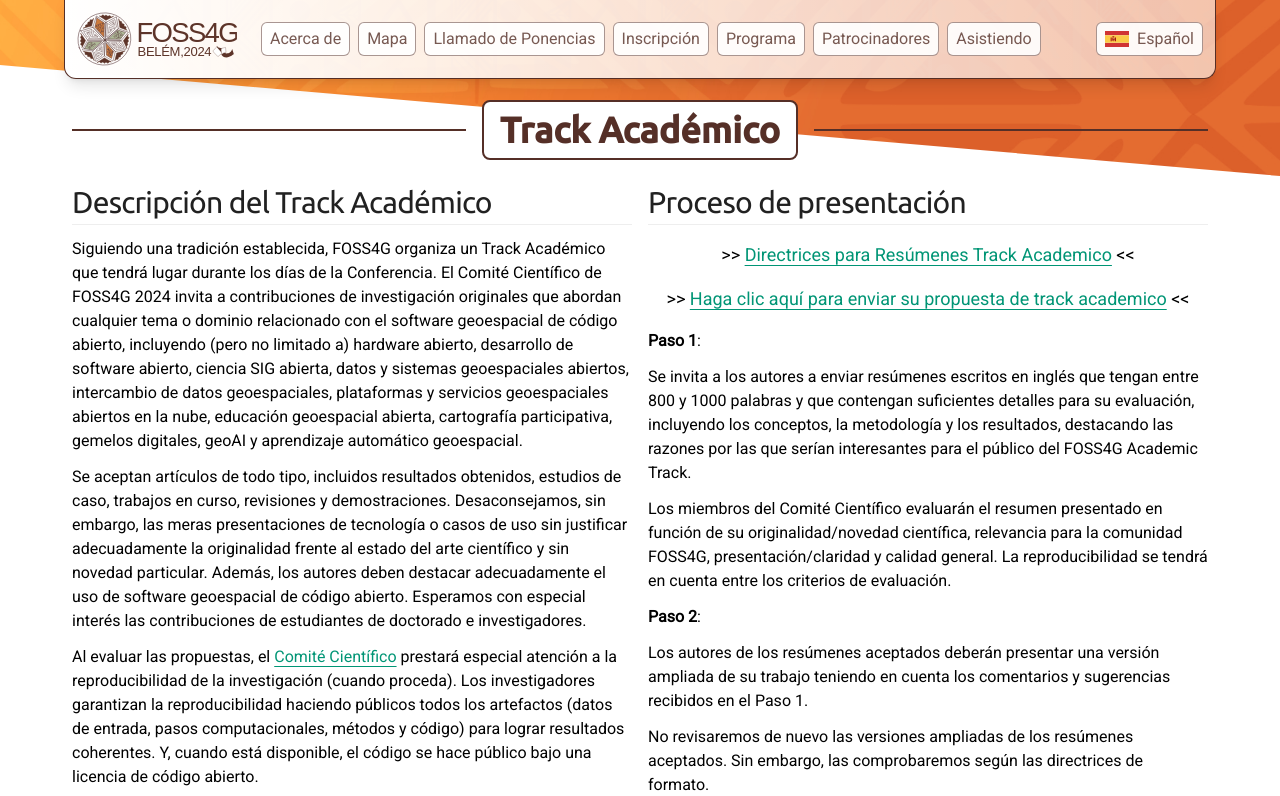
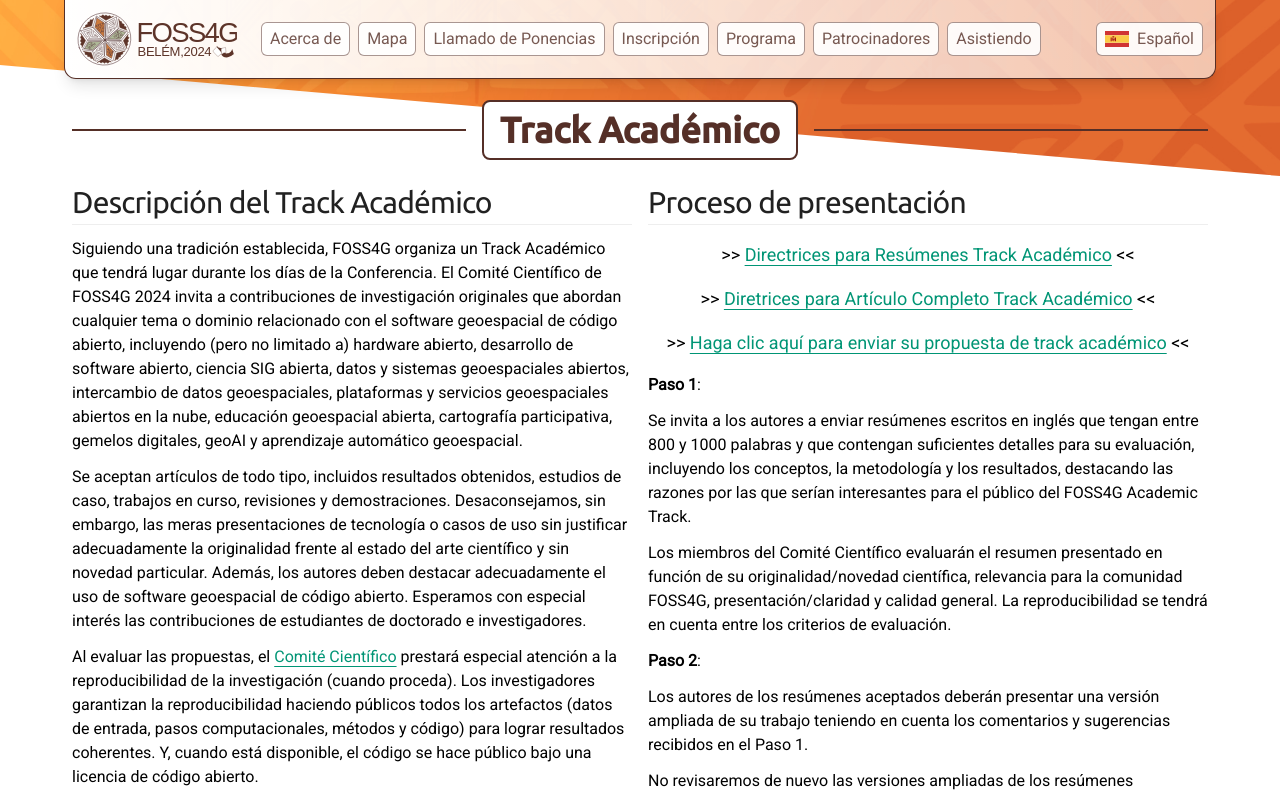
Before and after one commit to FOSS4G-2024-Belem/foss4g-2024-belem.github.io, a Next.js app: page /es/cfp/track-academico in a window 1280 px wide. Shown: the top 796 px of the page. Built offline with nearby package versions, Linux system fonts and the light colour scheme.

Commit message:
add full paper guideline all CFP

```diff
--- a/src/pages/en/cfp/academic-track.mdx
+++ b/src/pages/en/cfp/academic-track.mdx
@@ -45,6 +45,10 @@ export const metadata = {
     </div>
 
     <div className="text-center my-4 text-lg">
+      &gt;&gt; <a href="/FOSS4G_2024_guidelines_authors_fullpaper.odt" target="_blank">Academic Track Full Papaer Guideline</a> &lt;&lt;
+    </div>
+
+    <div className="text-center my-4 text-lg">
       &gt;&gt; <a href="https://talks.osgeo.org/foss4g-2024-academic-track/cfp" target="_blank">Click here to submit Academic Track proposal!</a> &lt;&lt;
     </div>
 
--- a/src/pages/es/cfp/track-academico.mdx
+++ b/src/pages/es/cfp/track-academico.mdx
@@ -41,11 +41,15 @@ export const metadata = {
     ---
 
     <div className="text-center my-4 text-lg">
-      &gt;&gt; <a href="/foss4g-2024-academic-track-guidelines_abstract.odt" target="_blank">Directrices para Resúmenes Track Academico</a> &lt;&lt;
+      &gt;&gt; <a href="/foss4g-2024-academic-track-guidelines_abstract.odt" target="_blank">Directrices para Resúmenes Track Académico</a> &lt;&lt;
     </div>
 
     <div className="text-center my-4 text-lg">
-      &gt;&gt; <a href="https://talks.osgeo.org/foss4g-2024-academic-track/locale/set?locale=es&next=/foss4g-2024-academic-track/cfp" target="_blank">Haga clic aquí para enviar su propuesta de track academico</a> &lt;&lt;
+      &gt;&gt; <a href="/FOSS4G_2024_guidelines_authors_fullpaper.odt" target="_blank">Diretrices para Artículo Completo Track Académico</a> &lt;&lt;
+    </div>
+
+    <div className="text-center my-4 text-lg">
+      &gt;&gt; <a href="https://talks.osgeo.org/foss4g-2024-academic-track/locale/set?locale=es&next=/foss4g-2024-academic-track/cfp" target="_blank">Haga clic aquí para enviar su propuesta de track académico</a> &lt;&lt;
     </div>
 
     **Paso 1**:
--- a/src/pages/pt/cfp/trilha-academica.mdx
+++ b/src/pages/pt/cfp/trilha-academica.mdx
@@ -42,6 +42,10 @@ export const metadata = {
 
     <div className="text-center my-4 text-lg">
       &gt;&gt; <a href="/foss4g-2024-academic-track-guidelines_abstract.odt" target="_blank">Diretrizes para Resumos Trilha Academica</a> &lt;&lt;
+    </div>
+
+    <div className="text-center my-4 text-lg">
+      &gt;&gt; <a href="/FOSS4G_2024_guidelines_authors_fullpaper.odt" target="_blank">Diretrizes para Artigo Completo Trilha Academica</a> &lt;&lt;
     </div>
 
     <div className="text-center my-4 text-lg">
```
Also changed, not shown: 1 other file (tests, documents, lock files or other folders).
